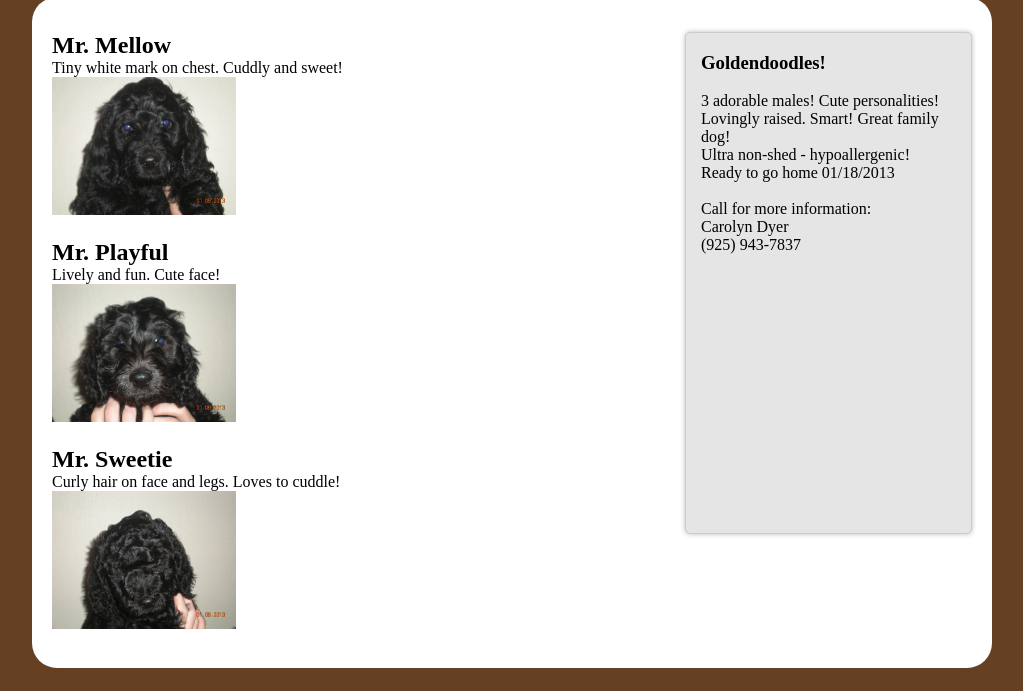
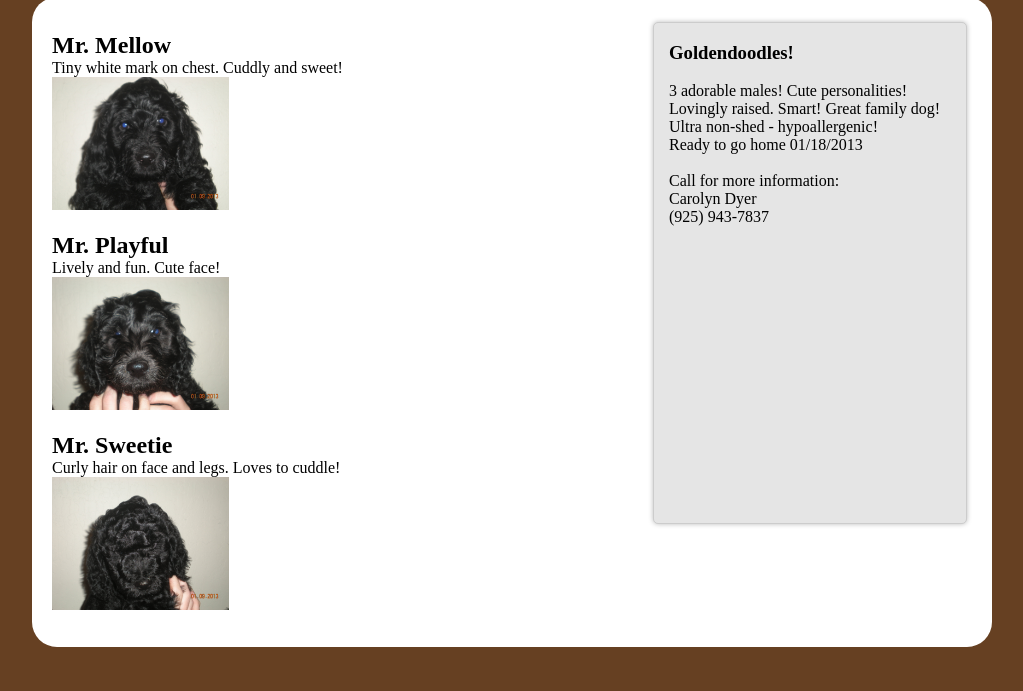
Before and after one commit to KevinDyer/bayareagoldendoodles, a plain HTML site: page index.html in a window 1280 px wide. Shown: the part 109-800 px from the top of the page, without its empty margins (128-1151 px from the left). Drawn offline with nearby package versions, Linux system fonts and the light colour scheme.

Commit message:
Ryan is a genius.

```diff
--- a/css/style.css
+++ b/css/style.css
@@ -5,8 +5,7 @@ body {
 }
 
 img {
-  width: 20%;
-  position: relative;
+   width: 30%;
 }
 
 #header {
@@ -34,11 +33,14 @@ img {
 }
 
 #content-main {
+   width: 65%;
+   float: left;
 }
 
 .puppy {
    position: relative;
    padding:10px;
+   z-index: 0;
 }
 
 .name {
@@ -49,18 +51,28 @@ img {
 .desc {
 }
 
+.img-container {
+   position: relative;
+   height: 135px; /*height of image without hover*/
+}
+
+.img-container img {
+   position: absolute;
+}
+
+.is-img-hovered {
+   width: 50%;
+}
+
 #rightbar {
    background: #e5e5e5;
    min-height: 500px;
-  width: 255px;
-  position: relative;
-  right: 10px;
-  top: 10px;
+   width: 30%;
    padding: 0 15px;
    border: 1px solid #CCC;
    border-radius: 5px;
    box-shadow: 0 0 5px #BBB;
-  float: right;
+   float: left;
 }
 
 /* Clear Floated Elements
--- a/index.html
+++ b/index.html
@@ -1,6 +1,6 @@
 <!DOCTYPE html>
 <html>
-<header>
+<head>
   <title>Bay Area Golden Doodles</title>
 
   <script src="http://ajax.googleapis.com/ajax/libs/jquery/1.8.3/jquery.min.js">
@@ -8,7 +8,7 @@
   <script src="scripts/scripts.js">
   </script>
   <link rel="stylesheet" type="text/css" href="css/style.css">
-</header>
+</head>
 
 <body>
 <div id="header">
@@ -18,7 +18,33 @@
 
 <div id="content" class="clearfix">
 
-  <div id="rightbar" class="clearfix">
+  <div id="content-main">
+
+    <div class="puppy">
+      <div class="name">Mr. Mellow</div>
+      <div class="desc">Tiny white mark on chest. Cuddly and sweet!</div>
+	  <div class="img-container">
+	    <img src="images/puppy_1.JPG" alt="Puppy 1" />
+	  </div>
+    </div>
+    <div class="puppy">
+      <div class="name">Mr. Playful</div>
+      <div class="desc">Lively and fun. Cute face!</div>
+	  <div class="img-container">
+	    <img src="images/puppy_2.JPG" alt="Puppy 2" />
+	  </div>
+    </div>
+    <div class="puppy">
+      <div class="name">Mr. Sweetie</div>
+      <div class="desc">Curly hair on face and legs. Loves to cuddle!</div>
+	  <div class="img-container">
+	    <img src="images/puppy_3.JPG" alt="Puppy 3" />
+	  </div>
+    </div>
+
+  </div> <!-- content-main -->
+
+  <div id="rightbar">
     <h3>Goldendoodles!</h3>
     3 adorable males! Cute personalities!<br />
     Lovingly raised. Smart! Great family dog!<br />
@@ -30,25 +56,6 @@
     (925) 943-7837 <br />
   </div> <!-- rightbar -->
 
-  <div id="content-main" class="clearfix">
-
-    <div class="puppy">
-      <div class="name">Mr. Mellow</div>
-      <div class="desc">Tiny white mark on chest. Cuddly and sweet!</div>
-      <img src="images/puppy_1.JPG" alt="Puppy 1">
-    </div>
-    <div class="puppy">
-      <div class="name">Mr. Playful</div>
-      <div class="desc">Lively and fun. Cute face!</div>
-      <img src="images/puppy_2.JPG" alt="Puppy 2">
-    </div>
-    <div class="puppy">
-      <div class="name">Mr. Sweetie</div>
-      <div class="desc">Curly hair on face and legs. Loves to cuddle!</div>
-      <img src="images/puppy_3.JPG" alt="Puppy 3">
-    </div>
-
-  </div> <!-- content-main -->
 
 </div> <!-- content -->
 
--- a/scripts/scripts.js
+++ b/scripts/scripts.js
@@ -1,14 +1,22 @@
 $(document).ready(function(){
-  $("img").mouseenter(function(){
-    $(this).stop(true,false);
-    $(this).animate({
-      width:'40%'
+  $("img")
+    .mouseenter(function(){
+      var $this = $(this);
+      $this
+	    .stop(true,false)
+	    .closest(".puppy")
+		  .css('z-index', '1')
+		  .end()
+        .animate({width:'50%'});
+    })
+    .mouseleave(function(){
+      var $this = $(this);
+      $this
+	    .stop(true,false)
+        .animate({width:'30%'},'slow',function(){
+	      $this
+		    .closest(".puppy")
+			  .css('z-index', '0');
+	    });
     });
-  });
-  $("img").mouseleave(function(){
-    $(this).stop(true,false);
-    $(this).animate({
-      width:'20%'
-    });
-  });
 });
```
Lines whose indentation alone changed are shown as unchanged.
